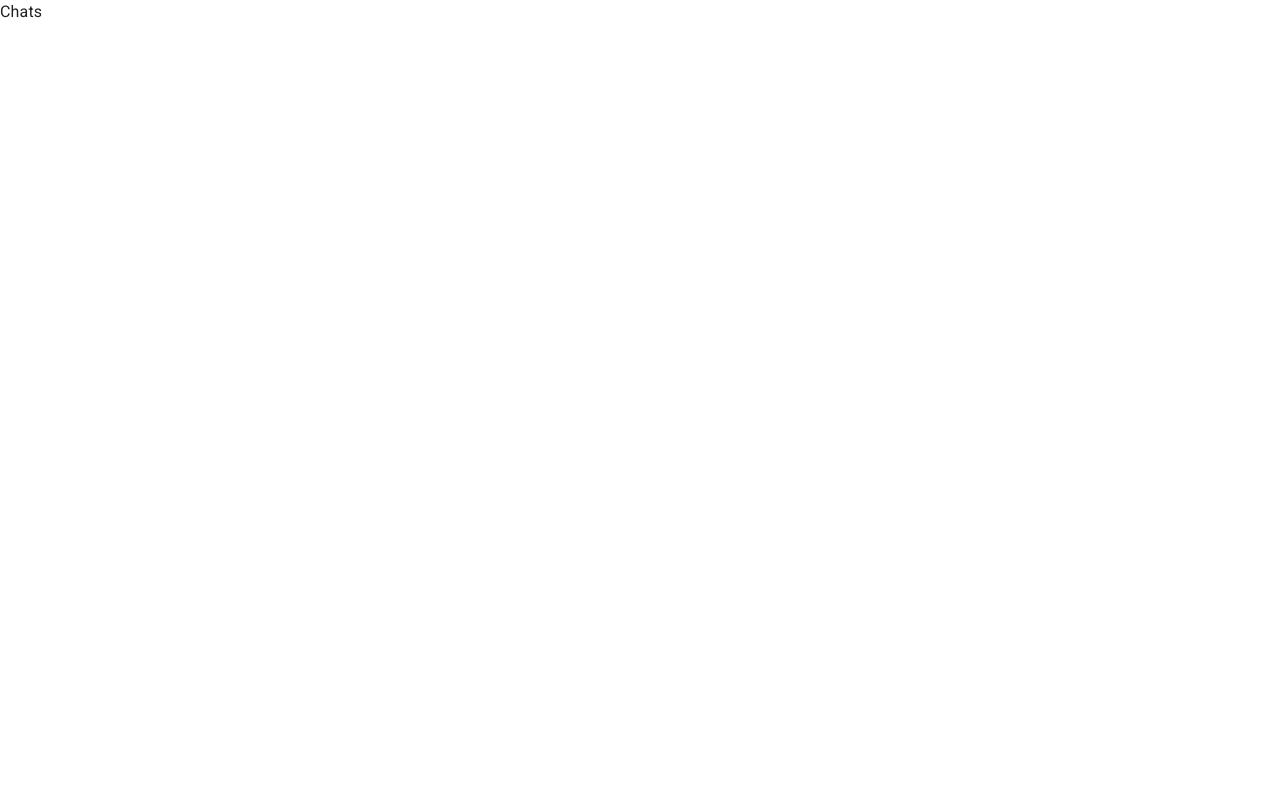
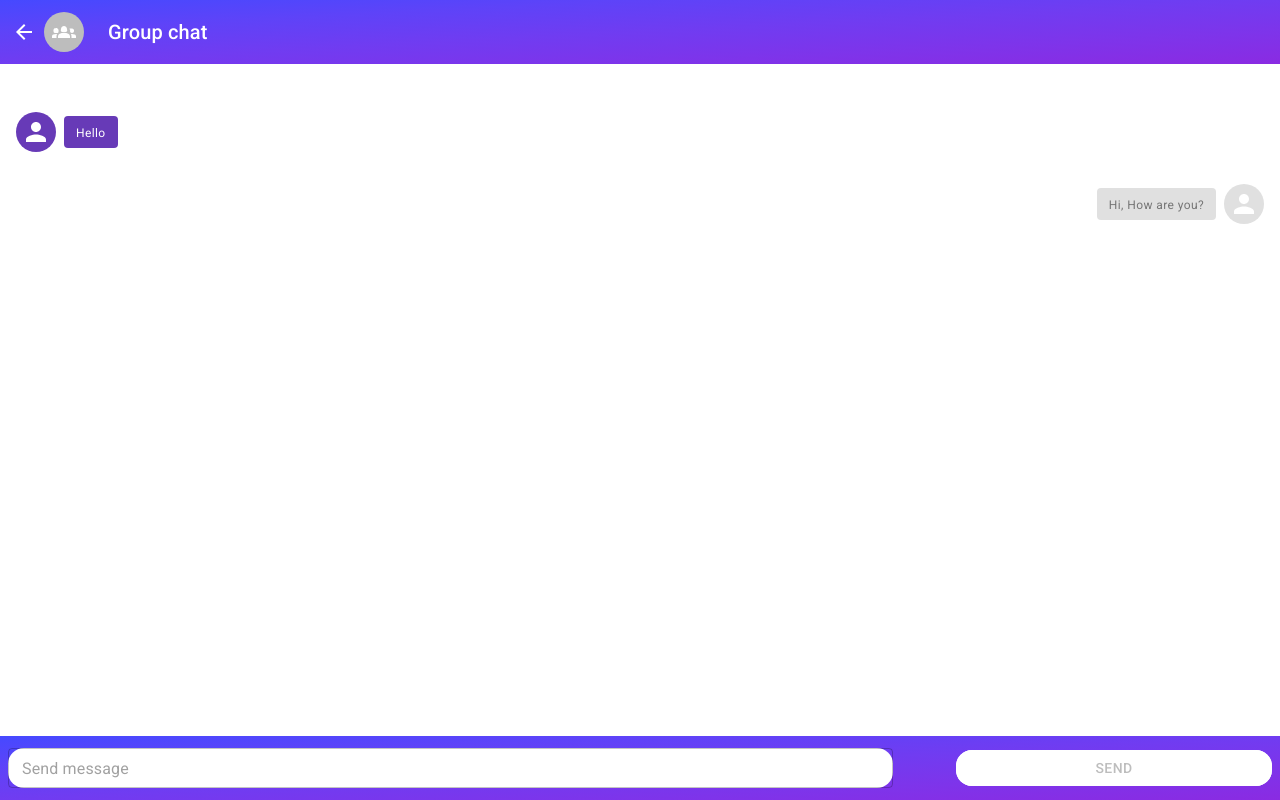
Before and after one commit to nelsonfrank/chat-app, a React (Vite) app: page /chats in a window 1280 px wide. Built offline with nearby package versions, Linux system fonts and the light colour scheme.

Commit message:
feat: Implement chat page UI #4

```diff
--- a/src/screens/chats/Chats.tsx
+++ b/src/screens/chats/Chats.tsx
@@ -1,5 +1,182 @@
+// dependencies
+import { useState, useId } from "react";
+import {
+  Box,
+  Avatar,
+  Stack,
+  Typography,
+  IconButton,
+  TextField,
+  Button,
+} from "@mui/material";
+import Groups2Icon from "@mui/icons-material/Groups2";
+import ArrowBackIcon from "@mui/icons-material/ArrowBack";
+import { useNavigate } from "react-router-dom";
+import { grey, deepPurple } from "@mui/material/colors";
+
 const Chats = () => {
-  return <div>Chats</div>;
+  const [messages, setMessages] = useState([
+    {
+      recipient: "Hello",
+    },
+    {
+      sender: "Hi, How are you?",
+    },
+  ]);
+  const [msg, setMsg] = useState("");
+  const navigate = useNavigate();
+
+  const handleMsgInputChange = (
+    event: React.ChangeEvent<HTMLInputElement | HTMLTextAreaElement>
+  ) => {
+    event.preventDefault();
+    setMsg(event.target.value);
+  };
+
+  const handleSendMsg = () => {
+    setMessages((prevMsgs) => [
+      ...prevMsgs,
+      {
+        sender: msg,
+      },
+    ]);
+    setMsg("");
+  };
+  return (
+    <Box
+      component="div"
+      sx={{ display: "flex", flexDirection: "column", minHeight: "100vh" }}
+    >
+      <Box
+        component="div"
+        sx={{
+          height: "4rem",
+          width: "100%",
+          backgroundImage:
+            "linear-gradient(to right bottom, #4649ff, #5e43f8, #703cf1, #7e34ea, #8a2be2)",
+          color: "#fff",
+          display: "flex",
+          alignItems: "center",
+          padding: "0 0.25rem",
+        }}
+      >
+        <Stack direction="row" spacing={3} alignItems="center">
+          <Box component="div" sx={{ display: "flex", alignItems: "center" }}>
+            <IconButton
+              aria-label="back"
+              sx={{ color: "#fff" }}
+              onClick={() => navigate("/")}
+            >
+              <ArrowBackIcon />
+            </IconButton>
+            <Avatar>
+              <Groups2Icon />
+            </Avatar>
+          </Box>
+          <Typography variant="h6">Group chat</Typography>
+        </Stack>
+      </Box>
+
+      {/* Chats display */}
+      <Box component="div" sx={{ flex: 1, padding: "1rem" }}>
+        {messages.map((message, index) => {
+          const styles = {
+            chatContainerStyles: {
+              display: "flex",
+              alignItems: "center",
+              gap: 1,
+              margin: "2rem 0",
+              flexDirection: message.recipient ? "row" : "row-reverse",
+            },
+            chatAvatar: {
+              bgcolor: message.recipient ? deepPurple[500] : grey[300],
+            },
+            chatMsg: {
+              bgcolor: message.recipient ? deepPurple[500] : grey[300],
+              color: message.recipient ? "#fff" : grey[600],
+              padding: "0.25rem 0.75rem",
+              borderRadius: "0.25rem",
+            },
+          };
+
+          return (
+            <Box
+              key={`${Object.keys(message)[0]}_${index + 1}`}
+              component="div"
+              sx={styles.chatContainerStyles}
+            >
+              <Avatar sx={styles.chatAvatar}></Avatar>
+              <Box component="div" sx={styles.chatMsg}>
+                <Typography variant="caption">
+                  {message.recipient ? message.recipient : message.sender}
+                </Typography>
+              </Box>
+            </Box>
+          );
+        })}
+      </Box>
+      {/* Message form */}
+      <Box
+        component="div"
+        sx={{
+          height: "4rem",
+          width: "100%",
+          backgroundImage:
+            "linear-gradient(to right bottom, #4649ff, #5e43f8, #703cf1, #7e34ea, #8a2be2)",
+          color: "#fff",
+          display: "flex",
+          alignItems: "center",
+          padding: "0 0.5rem",
+        }}
+      >
+        <Stack
+          direction="row"
+          spacing={2}
+          alignItems="center"
+          justifyContent="space-between"
+          sx={{ width: "100%" }}
+        >
+          <TextField
+            id="outlined-basic"
+            variant="outlined"
+            placeholder="Send message"
+            size="small"
+            sx={{
+              backgroundColor: "#fff",
+              borderRadius: "1rem",
+              outline: "none",
+              border: "none",
+              width: "70%",
+            }}
+            value={msg}
+            onChange={(e) => handleMsgInputChange(e)}
+          />
+          <div
+            style={{
+              backgroundColor: "#fff",
+              borderRadius: "1rem",
+              width: "25%",
+            }}
+          >
+            <Button
+              variant="text"
+              sx={{
+                color: "#000",
+                backgroundColor: "#fff",
+                width: "100%",
+                borderRadius: "1rem",
+              }}
+              className="Button"
+              disabled={msg === ""}
+              onClick={handleSendMsg}
+            >
+              Send
+            </Button>
+          </div>
+        </Stack>
+      </Box>
+    </Box>
+  );
 };
 
 export default Chats;
--- a/src/screens/home/Home.tsx
+++ b/src/screens/home/Home.tsx
@@ -1,14 +1,16 @@
 // dependencies
 import { Typography, Box, TextField, Button } from "@mui/material";
 import ArrowForwardIcon from "@mui/icons-material/ArrowForward";
-import { redirect } from "react-router-dom";
+import { useNavigate } from "react-router-dom";
 
 // styles
 import Styles from "./Home.styles";
 
 const Home = () => {
+  const navigate = useNavigate();
+
   const handleJoinGroupChat = () => {
-    redirect("chats");
+    navigate("chats");
   };
   return (
     <Box component="div" sx={Styles.app}>
```
